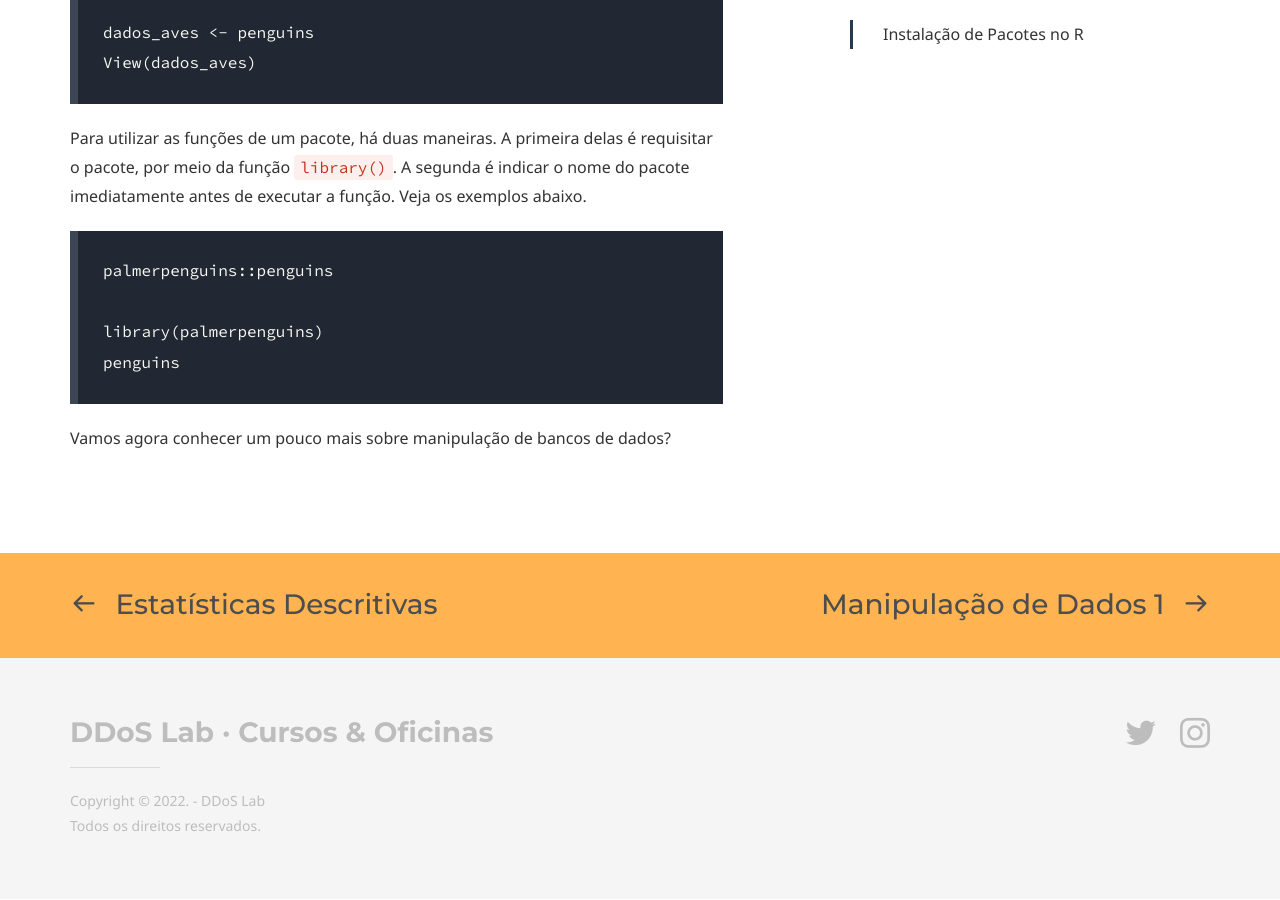
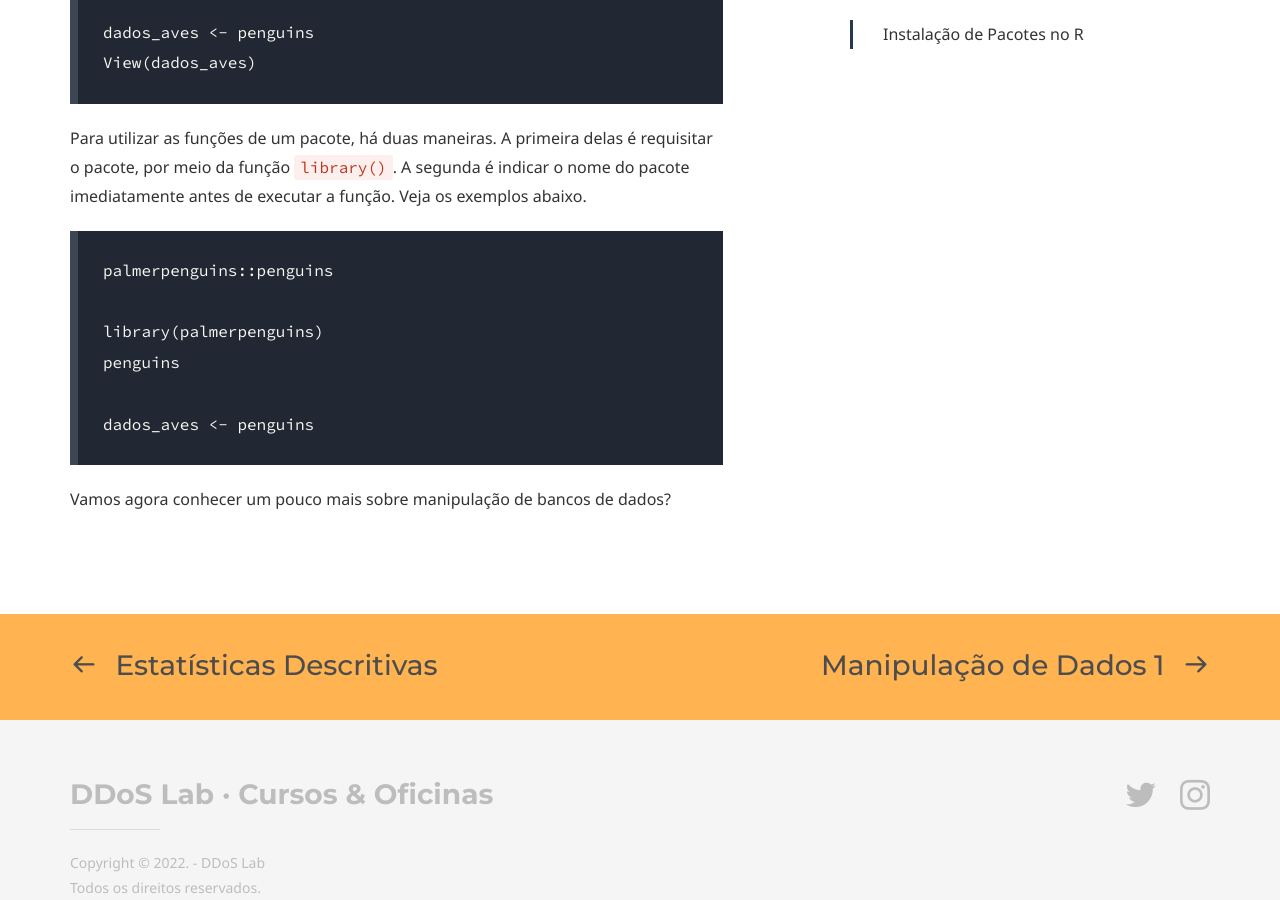
Before and after one commit to coLAB-UFF/docs, a Jekyll site: the page built from dataviz_04.md, in a window 1280 px wide and 900 px high, scrolled down 1598 px. Built offline with Jekyll 4.4.1, drawn with Linux system fonts in a browser that asks for light colours; some web fonts are replaced.

Commit message:
Update dataviz_04.md

````diff
--- a/dataviz_04.md
+++ b/dataviz_04.md
@@ -64,6 +64,8 @@ palmerpenguins::penguins
 
 library(palmerpenguins)
 penguins
+
+dados_aves <- penguins
 ```
 
 Vamos agora conhecer um pouco mais sobre manipulação de bancos de dados?
````
